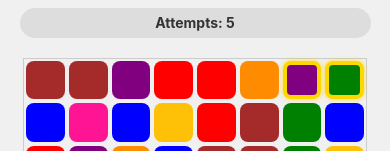
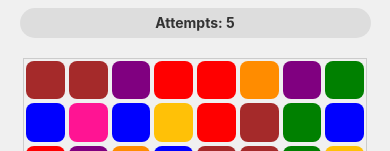
Before and after one commit to Rohrbach-Ludovic/React_candycrush, a React Native app: screen / in a window 390 px wide. Shown: the part 227-378 px from the top of the page. Built offline with nearby package versions, Linux system fonts and the light colour scheme.

Commit message:
modif opacity quand pause

```diff
--- a/App.js
+++ b/App.js
@@ -398,7 +398,7 @@ const CandyCrushGame = () => {
     if (hintCells) {
       const interval = setInterval(() => {
         setIsHintVisible(prev => !prev);
-      }, 600); // Vitesse de clignotement
+      }, 1000); // Vitesse de clignotement
       return () => clearInterval(interval);
     }
   }, [hintCells]);
@@ -445,12 +445,12 @@ const CandyCrushGame = () => {
               key={`${i}-${j}`}
               style={[
                 styles.candy,
-                { backgroundColor: CANDY_COLORS[candy] },
+                { backgroundColor: CANDY_COLORS[candy], opacity: isPaused ? 0 : 1  },
                 selectedCell && selectedCell.row === i && selectedCell.col === j && styles.selected,
                 hintCells && (
                   (hintCells.from.row === i && hintCells.from.col === j) ||
                   (hintCells.to.row === i && hintCells.to.col === j)
-                ) && [styles.hint, !isHintVisible && styles.hintFaded]
+                ) && [styles.hint, !isHintVisible && styles.hintFaded],
               ]}
               onPress={() => handleCellClick(i, j)}
               disabled={isAnimating || isGameOver || isPaused}
@@ -583,19 +583,8 @@ const styles = StyleSheet.create({
     color: 'white',
     fontSize: 18,
   },
-  hint: {
-    borderWidth: 4,
-    borderColor: '#FFD700',
-    shadowColor: '#FFD700',
-    shadowOffset: { width: 0, height: 0 },
-    shadowOpacity: 0.8,
-    shadowRadius: 5,
-    elevation: 8,
-  },
   hintFaded: {
-    borderColor: 'transparent',
-    shadowOpacity: 0,
-    elevation: 0,
+    backgroundColor: 'white',
   },
 
 
```
Also changed, not shown: 1 other file (tests, documents, lock files or other folders).
